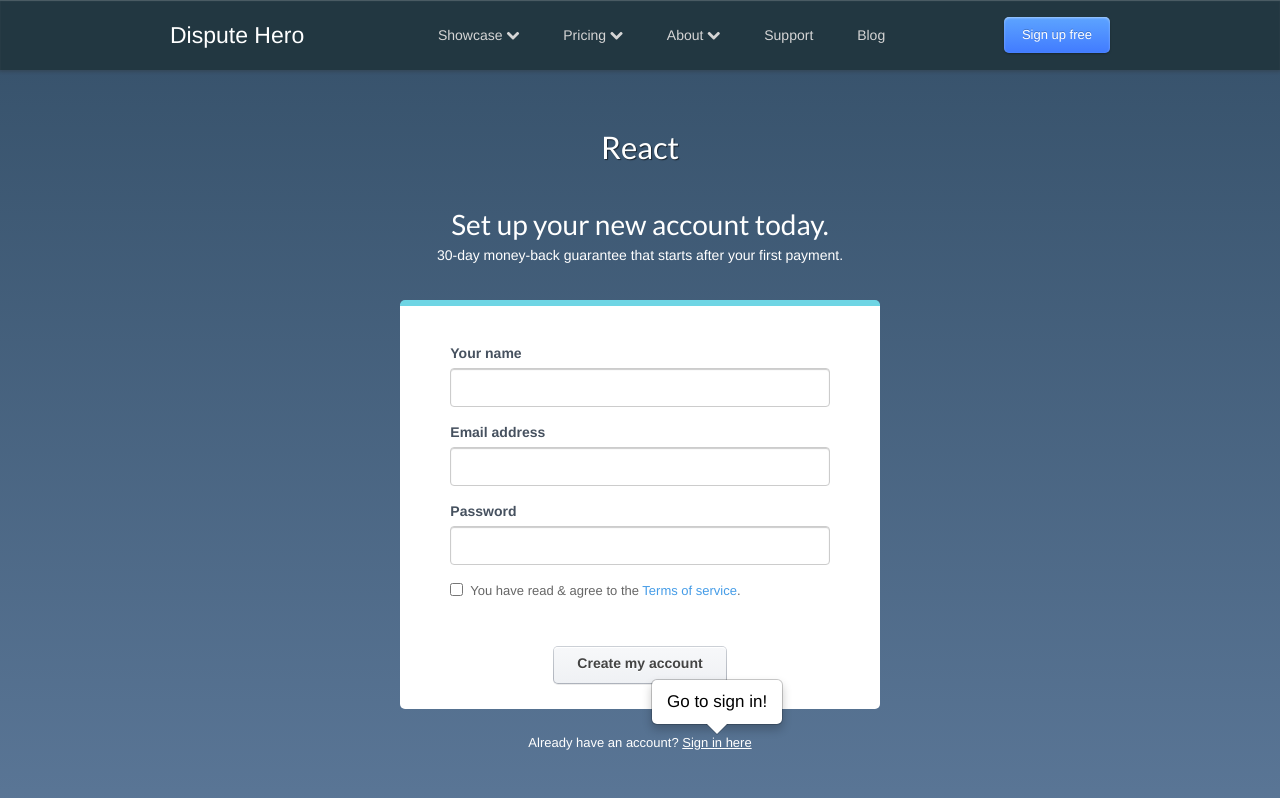
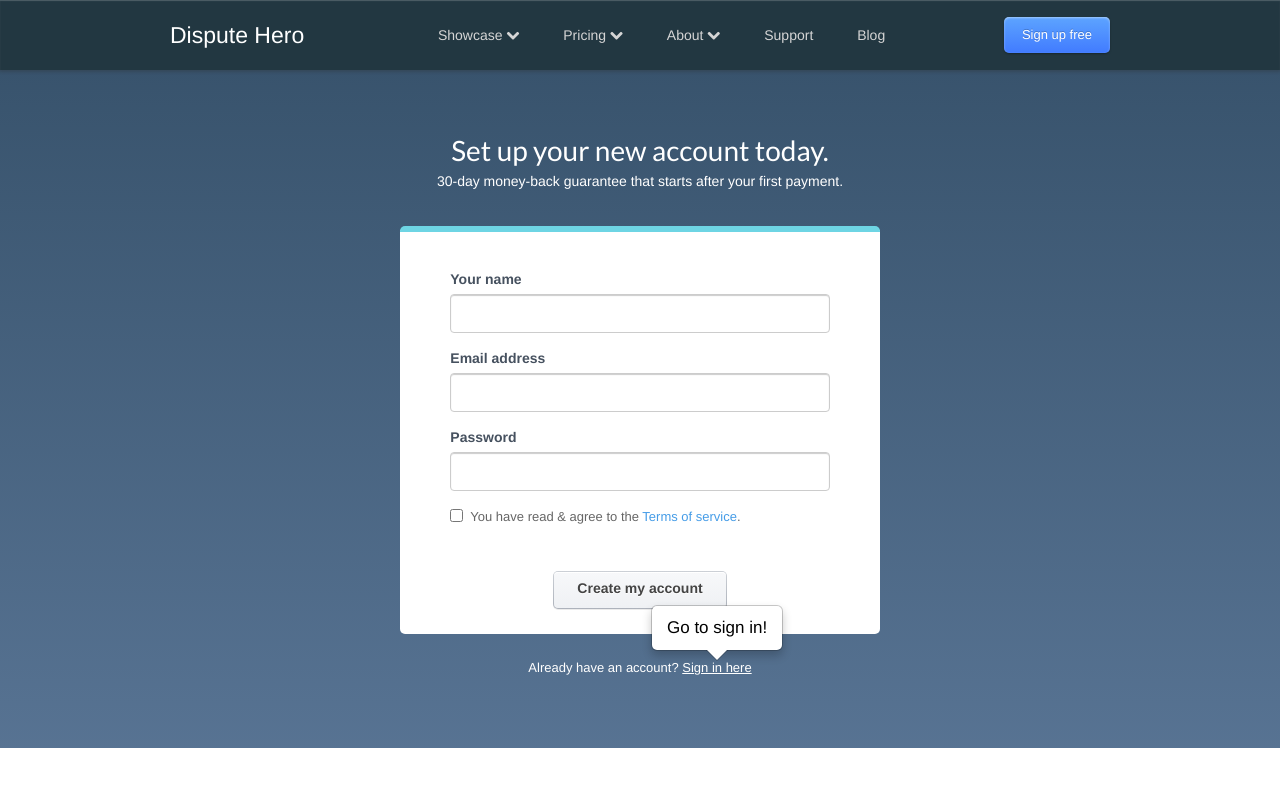
Before and after one commit to creditforce/creditforce.github.io, a Jekyll site: the page built from signup.md, in a window 1280 px wide. Shown: the top 798 px of the page. Built offline with Jekyll 4.4.1, drawn with Linux system fonts in a browser that asks for light colours; nearby versions of some CDN libraries; grey boxes are pictures that could not be loaded.

Commit message:
removed react

```diff
--- a/signup.md
+++ b/signup.md
@@ -8,9 +8,6 @@ id: signup
 <div class="container">
   <div class="row header">
     <div class="col-md-12">
-      <h3 class="logo">
-        <a href="index.html">React</a>
-      </h3>
       <h4>Set up your new account today.</h4>
       <p>
         30-day money-back guarantee that starts after your first payment.
```
